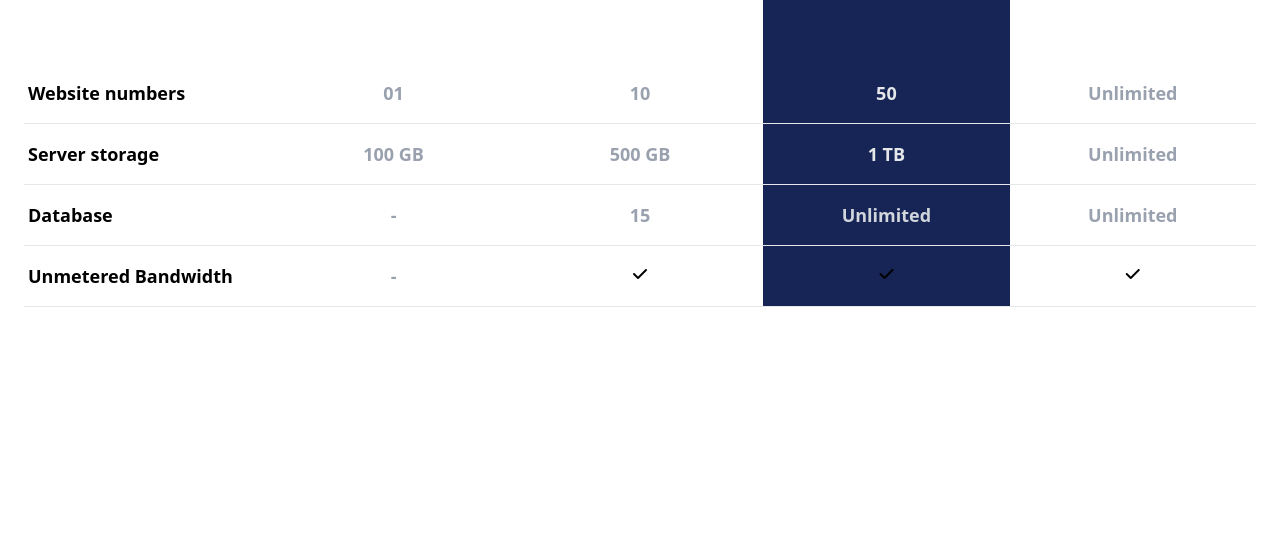
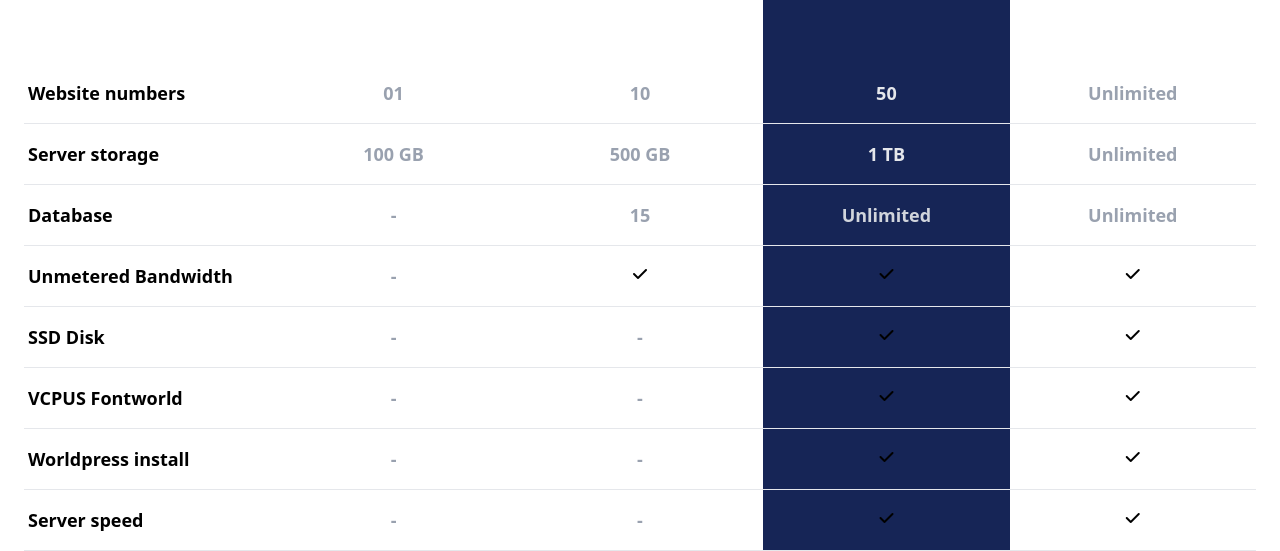
Before and after one commit to Khabbab800118/pricing-table-master, a plain HTML site: page index.html in a window 1280 px wide. Shown: the part 410-961 px from the top of the page. Before the commit the page ends 800 px from the top, so only its background shows below. Drawn offline with nearby package versions, Linux system fonts and the light colour scheme.

Commit message:
offer details done commit

```diff
--- a/index.html
+++ b/index.html
@@ -169,6 +169,110 @@
                     </div>
                 </div>
             </div>
+            <!-- row 6 -->
+            <div class="flex border-b-1 border-b-gray-200">
+                <span class="w-1/3 font-bold truncate py-4 px-1 text-lg lg:w-1/5">SSD Disk</span>
+                <div class="w-2/3 flex flex-row-reverse text-center lg:flex-row lg:justify-end lg:w-4/5">
+                    <!-- free -->
+                    <div class="w-1/2 p-4 hidden lg:inline lg:w-1/4">
+                        <!-- numbers for free -->
+                        <span class="text-gray-400 font-semibold text-lg">-</span>
+                    </div>
+                    <!-- team -->
+                    <div class="w-1/2 p-4 hidden lg:w-1/4 lg:inline">
+                        <!-- numbers for team -->
+                        <span class="text-gray-400 font-semibold text-lg">-</span>
+                    </div>
+                    <!-- popular -->
+                    <div class="w-1/2 bg-blue-950 p-4 lg:w-1/4">
+                        <!-- numbers for popular -->
+                        <i class="fa-solid fa-check"></i>
+                    </div>
+                    <!-- enterprise -->
+                    <div class="w-1/2 p-4 lg:w-1/4">
+                        <!-- numbers for enterprise -->
+                         <i class="fa-solid fa-check"></i>
+                    </div>
+                </div>
+            </div>
+            <!-- row 7 -->
+            <div class="flex border-b-1 border-b-gray-200">
+                <span class="w-1/3 font-bold truncate py-4 px-1 text-lg lg:w-1/5">VCPUS Fontworld</span>
+                <div class="w-2/3 flex flex-row-reverse text-center lg:flex-row lg:justify-end lg:w-4/5">
+                    <!-- free -->
+                    <div class="w-1/2 p-4 hidden lg:inline lg:w-1/4">
+                        <!-- numbers for free -->
+                        <span class="text-gray-400 font-semibold text-lg">-</span>
+                    </div>
+                    <!-- team -->
+                    <div class="w-1/2 p-4 hidden lg:w-1/4 lg:inline">
+                        <!-- numbers for team -->
+                        <span class="text-gray-400 font-semibold text-lg">-</span>
+                    </div>
+                    <!-- popular -->
+                    <div class="w-1/2 bg-blue-950 p-4 lg:w-1/4">
+                        <!-- numbers for popular -->
+                        <i class="fa-solid fa-check"></i>
+                    </div>
+                    <!-- enterprise -->
+                    <div class="w-1/2 p-4 lg:w-1/4">
+                        <!-- numbers for enterprise -->
+                         <i class="fa-solid fa-check"></i>
+                    </div>
+                </div>
+            </div>
+            <!-- row 8 -->
+            <div class="flex border-b-1 border-b-gray-200">
+                <span class="w-1/3 font-bold truncate py-4 px-1 text-lg lg:w-1/5">Worldpress install</span>
+                <div class="w-2/3 flex flex-row-reverse text-center lg:flex-row lg:justify-end lg:w-4/5">
+                    <!-- free -->
+                    <div class="w-1/2 p-4 hidden lg:inline lg:w-1/4">
+                        <!-- numbers for free -->
+                        <span class="text-gray-400 font-semibold text-lg">-</span>
+                    </div>
+                    <!-- team -->
+                    <div class="w-1/2 p-4 hidden lg:w-1/4 lg:inline">
+                        <!-- numbers for team -->
+                        <span class="text-gray-400 font-semibold text-lg">-</span>
+                    </div>
+                    <!-- popular -->
+                    <div class="w-1/2 bg-blue-950 p-4 lg:w-1/4">
+                        <!-- numbers for popular -->
+                        <i class="fa-solid fa-check"></i>
+                    </div>
+                    <!-- enterprise -->
+                    <div class="w-1/2 p-4 lg:w-1/4">
+                        <!-- numbers for enterprise -->
+                         <i class="fa-solid fa-check"></i>
+                    </div>
+                </div>
+            </div>
+            <!-- row 9 -->
+            <div class="flex border-b-1 border-b-gray-200">
+                <span class="w-1/3 font-bold truncate py-4 px-1 text-lg lg:w-1/5">Server speed</span>
+                <div class="w-2/3 flex flex-row-reverse text-center lg:flex-row lg:justify-end lg:w-4/5">
+                    <!-- free -->
+                    <div class="w-1/2 p-4 hidden lg:inline lg:w-1/4">
+                        <!-- numbers for free -->
+                        <span class="text-gray-400 font-semibold text-lg">-</span>
+                    </div>
+                    <!-- team -->
+                    <div class="w-1/2 p-4 hidden lg:w-1/4 lg:inline">
+                        <!-- numbers for team -->
+                        <span class="text-gray-400 font-semibold text-lg">-</span>
+                    </div>
+                    <!-- popular -->
+                    <div class="w-1/2 bg-blue-950 p-4 lg:w-1/4">
+                        <!-- numbers for popular -->
+                        <i class="fa-solid fa-check"></i>
+                    </div>
+                    <!-- enterprise -->
+                    <div class="w-1/2 p-4 lg:w-1/4">
+                        <!-- numbers for enterprise -->
+                         <i class="fa-solid fa-check"></i>
+                    </div>
+                </div>
+            </div>
 
         </section>
     </main>
```
